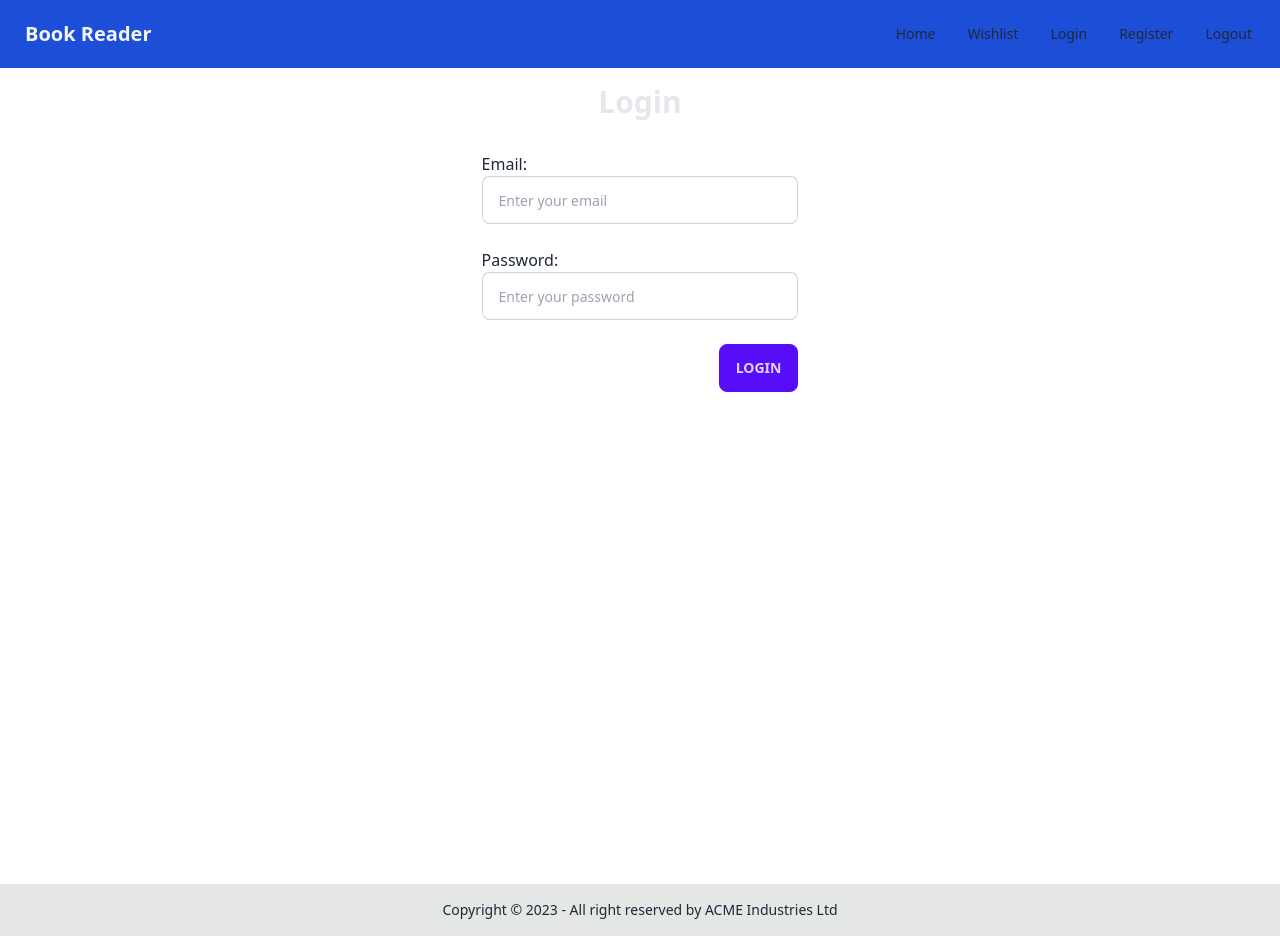
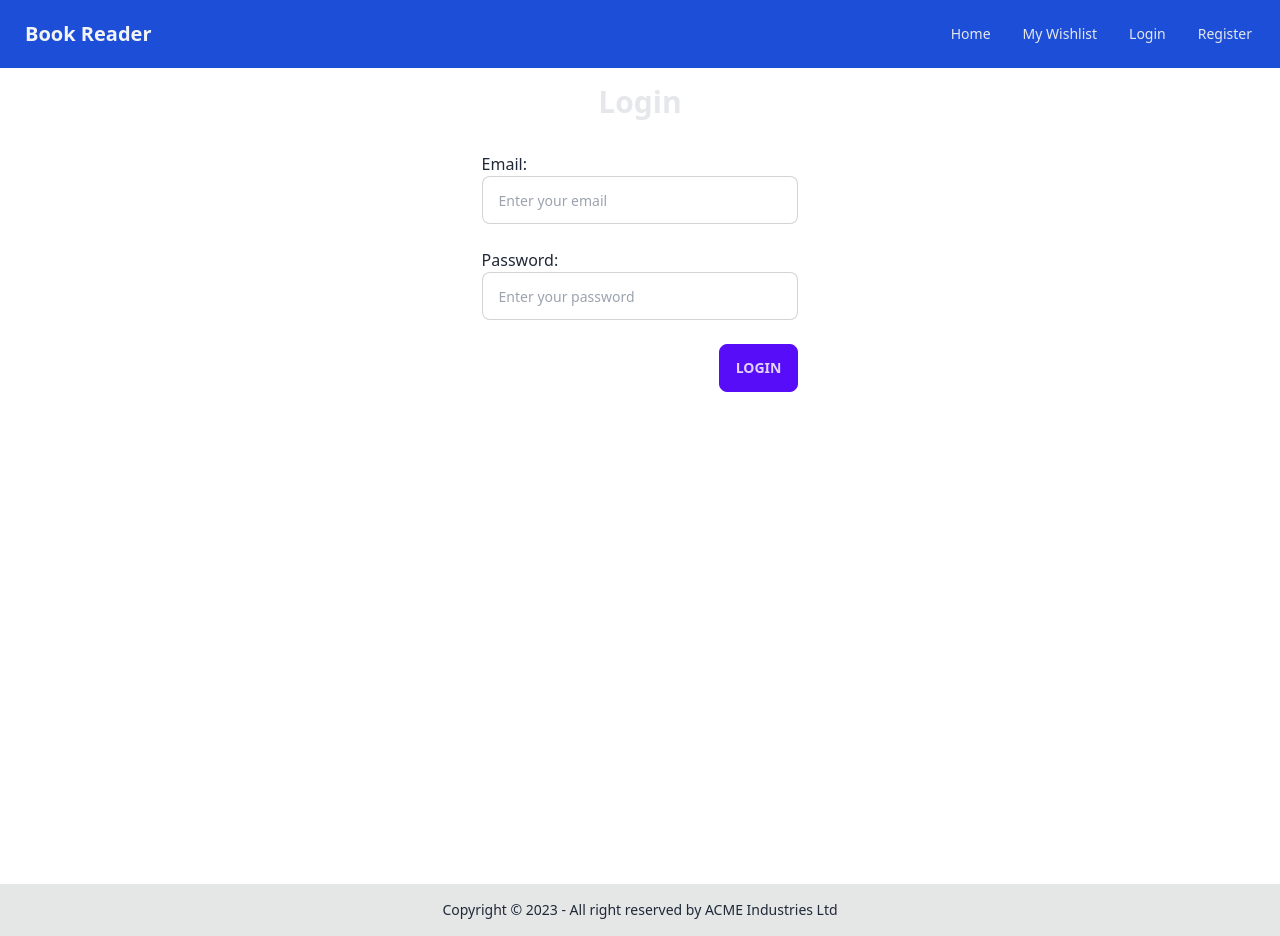
Before and after one commit to Mostakimul/bookManagement-frontend, a React (Vite) app: page /login in a window 1280 px wide. Built offline with nearby package versions, Linux system fonts and the light colour scheme.

Commit message:
feat: login and private route check

```diff
--- a/src/App.tsx
+++ b/src/App.tsx
@@ -1,8 +1,13 @@
 import { ToastContainer } from 'react-toastify';
+import useAuthCheck from './hooks/useAuthCheck';
 import MainLayout from './layout/MainLayout';
 
 function App() {
-  return (
+  const authChecked = useAuthCheck();
+
+  return !authChecked ? (
+    <div>Cheking...</div>
+  ) : (
     <div>
       <MainLayout />
       <ToastContainer />
--- /dev/null
+++ b/src/hooks/useAuth.ts
@@ -0,0 +1,13 @@
+import { useAppSelector } from '../redux/hooks';
+
+function useAuth() {
+  const auth = useAppSelector((state) => state.auth);
+
+  if (auth?.accessToken && auth?.user?.email) {
+    return true;
+  }
+
+  return false;
+}
+
+export default useAuth;
--- /dev/null
+++ b/src/hooks/useAuthCheck.ts
@@ -0,0 +1,30 @@
+import { useEffect, useState } from 'react';
+import { useDispatch } from 'react-redux';
+import { userLoggedIn } from '../redux/features/auth/authSlice';
+
+const useAuthCheck = () => {
+  const dispatch = useDispatch();
+  const [authChecked, setAuthChecked] = useState(false);
+
+  useEffect(() => {
+    const localAuth = localStorage.getItem('auth');
+
+    if (localAuth) {
+      const auth = JSON.parse(localAuth);
+      if (auth?.accessToken && auth?.email) {
+        dispatch(
+          userLoggedIn({
+            accessToken: auth.accessToken,
+            email: auth.email,
+          }),
+        );
+      }
+    }
+
+    setAuthChecked(true);
+  }, [dispatch]);
+
+  return authChecked;
+};
+
+export default useAuthCheck;
--- a/src/layout/Navbar.tsx
+++ b/src/layout/Navbar.tsx
@@ -1,6 +1,16 @@
 import { Link } from 'react-router-dom';
+import useAuth from '../hooks/useAuth';
+import { userLoggedOut } from '../redux/features/auth/authSlice';
+import { useAppDispatch } from '../redux/hooks';
 
 const Navbar = () => {
+  const isLoggedIn = useAuth();
+  const dispatch = useAppDispatch();
+
+  const logout = () => {
+    dispatch(userLoggedOut());
+    localStorage.clear();
+  };
   return (
     <div className="navbar bg-blue-700">
       <div className="flex-1">
@@ -9,22 +19,30 @@ const Navbar = () => {
         </a>
       </div>
       <div className="flex-none gap-2">
-        <ul className="menu menu-horizontal px-1">
+        <ul className="menu menu-horizontal px-1 text-gray-200">
           <li>
             <Link to="/">Home</Link>
           </li>
           <li>
-            <Link to="/wishlist">Wishlist</Link>
+            <Link to="/wishlist">My Wishlist</Link>
           </li>
+
+          {!isLoggedIn ? (
+            <>
               <li>
-            <Link to="/login">Login</Link>
+                <Link to="/login">Login</Link>{' '}
               </li>
               <li>
                 <Link to="/register">Register</Link>
               </li>
+            </>
+          ) : (
             <li>
-            <a>Logout</a>
+              <button onClick={logout} className="btn-ghost">
+                Logout
+              </button>
             </li>
+          )}
         </ul>
       </div>
     </div>
--- a/src/pages/Login.tsx
+++ b/src/pages/Login.tsx
@@ -2,6 +2,7 @@ import { useEffect } from 'react';
 import { useForm } from 'react-hook-form';
 import { useNavigate } from 'react-router-dom';
 import { toast } from 'react-toastify';
+import useAuth from '../hooks/useAuth';
 import { useLoginMutation } from '../redux/features/auth/authApi';
 
 type FormData = {
@@ -15,10 +16,12 @@ const Login = () => {
     { data: responseData, isLoading, error: responseError, isError },
   ] = useLoginMutation();
 
+  const isLoggedIn = useAuth();
+
   const navigate = useNavigate();
 
   useEffect(() => {
-    if (responseData?.data?.accessToken) {
+    if (responseData?.data?.accessToken || isLoggedIn) {
       navigate('/');
     }
     if (isError && responseError) {
@@ -28,6 +31,7 @@ const Login = () => {
     }
   }, [
     isError,
+    isLoggedIn,
     navigate,
     responseData?.data?.accessToken,
     responseError,
--- /dev/null
+++ b/src/routes/PrivateRoute.tsx
@@ -0,0 +1,19 @@
+import { ReactNode } from 'react';
+import { Navigate, useLocation } from 'react-router-dom';
+import { useAppSelector } from '../redux/hooks';
+
+interface IProps {
+  children: ReactNode;
+}
+
+export default function PrivateRoute({ children }: IProps) {
+  const { user } = useAppSelector((state) => state.auth);
+
+  const { pathname } = useLocation();
+
+  if (!user.email) {
+    return <Navigate to="/login" state={{ path: pathname }} />;
+  }
+
+  return children;
+}
--- a/src/routes/routes.tsx
+++ b/src/routes/routes.tsx
@@ -4,6 +4,7 @@ import Home from '../pages/Home';
 import Login from '../pages/Login';
 import Register from '../pages/Register';
 import Wishlist from '../pages/Wishlist';
+import PrivateRoute from './PrivateRoute';
 
 const routes = createBrowserRouter([
   {
@@ -24,7 +25,11 @@ const routes = createBrowserRouter([
       },
       {
         path: '/wishlist',
-        element: <Wishlist />,
+        element: (
+          <PrivateRoute>
+            <Wishlist />
+          </PrivateRoute>
+        ),
       },
     ],
   },
```
Lines whose indentation alone changed are shown as unchanged.
